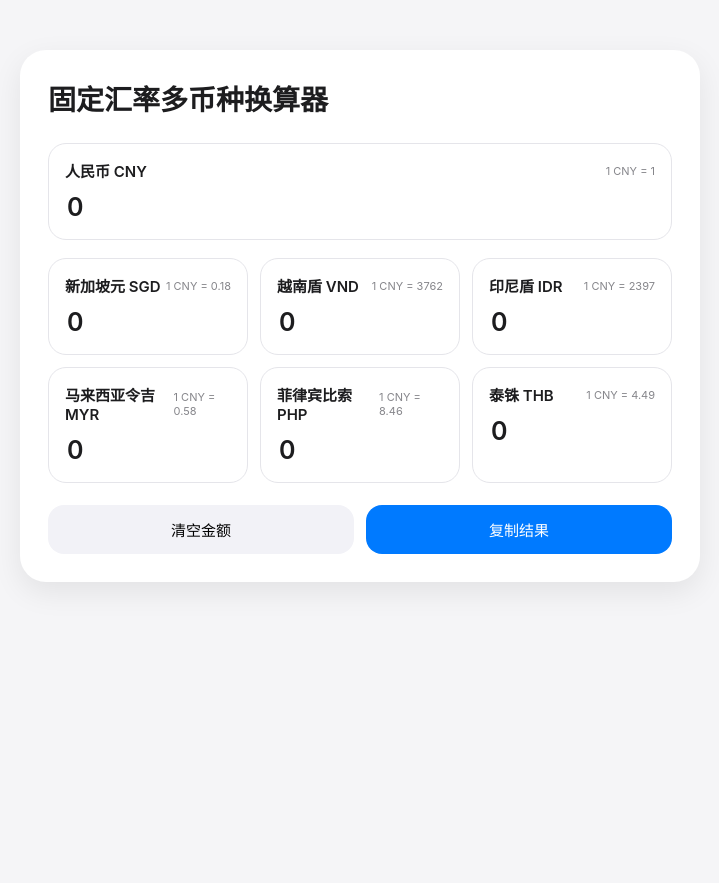
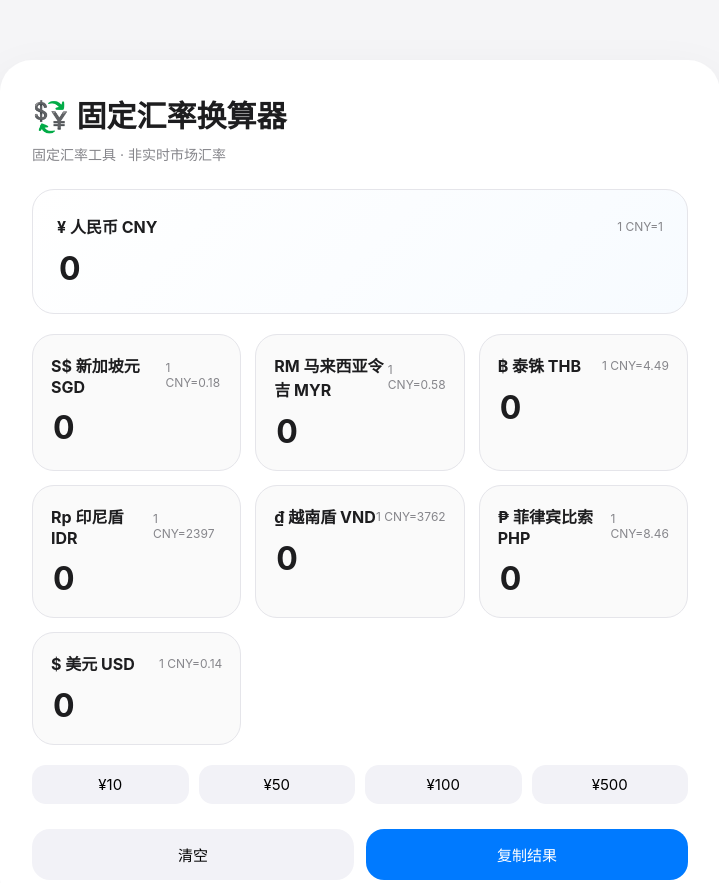
Before and after one commit to Pigan-Et/multi-currency-converter, a plain HTML site: page index.html in a window 1280 px wide. Shown: the top 883 px of the page, without its empty margins (280-999 px from the left). Before the commit the page ends 800 px from the top, so only its background shows below. Drawn offline with Linux system fonts and the light colour scheme.

Commit message:
Update index.html
优化UI

```diff
--- a/index.html
+++ b/index.html
@@ -1,12 +1,10 @@
 <!DOCTYPE html>
 <html lang="zh-CN">
 <head>
-
 <meta charset="UTF-8">
 <meta name="viewport" content="width=device-width, initial-scale=1.0">
 
 <title>固定汇率多币种换算器</title>
-
 
 <style>
 
@@ -17,7 +15,6 @@
     BlinkMacSystemFont,
     "SF Pro Display",
     "PingFang SC",
-    "Helvetica Neue",
     Arial,
     sans-serif;
 }
@@ -32,31 +29,44 @@ body{
 }
 
 
+
 .container{
 
-    max-width:720px;
-    margin:30px auto;
+    max-width:760px;
+    margin:40px auto;
     padding:20px;
 
 }
 
 
+
 .card{
 
     background:white;
-    border-radius:26px;
-    padding:28px;
+    border-radius:32px;
+    padding:32px;
 
     box-shadow:
-    0 10px 30px rgba(0,0,0,.08);
+    0 20px 50px rgba(0,0,0,.08);
 
 }
 
 
+
 h1{
 
-    font-size:28px;
-    margin:0 0 25px;
+    font-size:30px;
+    margin:0 0 8px;
+
+}
+
+
+
+.subtitle{
+
+    color:#86868b;
+    font-size:14px;
+    margin-bottom:25px;
 
 }
 
@@ -64,12 +74,23 @@ h1{
 
 .currency-item{
 
+    background:#fafafa;
+
     border:1px solid #e5e5ea;
-    border-radius:18px;
 
-    padding:16px;
+    border-radius:22px;
 
-    transition:.2s;
+    padding:18px;
+
+    transition:.25s;
+
+}
+
+
+
+.currency-item:hover{
+
+    transform:translateY(-2px);
 
 }
 
@@ -81,13 +102,82 @@ h1{
 
     background:#f0f7ff;
 
+    transform:scale(1.02);
+
 }
 
 
 
 .cny-box{
 
-    margin-bottom:18px;
+    background:
+    linear-gradient(
+    135deg,
+    #ffffff,
+    #f7fbff
+    );
+
+    padding:24px;
+
+    margin-bottom:20px;
+
+}
+
+
+
+.currency-header{
+
+    display:flex;
+    justify-content:space-between;
+    align-items:center;
+
+    margin-bottom:10px;
+
+}
+
+
+
+.currency-name{
+
+    font-weight:700;
+    font-size:16px;
+
+}
+
+
+
+.rate{
+
+    font-size:12px;
+    color:#86868b;
+
+}
+
+
+
+input{
+
+    width:100%;
+
+    border:none;
+
+    background:transparent;
+
+    outline:none;
+
+    font-size:32px;
+
+    font-weight:700;
+
+    color:#1d1d1f;
+
+}
+
+
+
+input::-webkit-inner-spin-button{
+
+    display:none;
 
 }
 
@@ -100,61 +190,46 @@ h1{
     grid-template-columns:
     repeat(3,1fr);
 
-    gap:12px;
+    gap:14px;
 
 }
 
 
 
-.currency-header{
+.quick{
 
     display:flex;
 
-    justify-content:space-between;
+    gap:10px;
 
-    align-items:center;
-
-    margin-bottom:10px;
+    margin:20px 0;
 
 }
 
 
 
-.currency-name{
+.quick button{
 
-    font-size:15px;
+    flex:1;
 
-    font-weight:600;
+    border:none;
+
+    background:#f2f2f7;
+
+    padding:10px;
+
+    border-radius:14px;
+
+    cursor:pointer;
+
+    transition:.2s;
 
 }
 
 
+.quick button:hover{
 
-.rate{
-
-    font-size:11px;
-
-    color:#86868b;
-
-}
-
-
-
-input{
-
-    width:100%;
-
-    border:none;
-
-    outline:none;
-
-    background:transparent;
-
-    font-size:25px;
-
-    font-weight:600;
-
-    color:#1d1d1f;
+    background:#e5e5ea;
 
 }
 
@@ -166,7 +241,7 @@ input{
 
     gap:12px;
 
-    margin-top:22px;
+    margin-top:25px;
 
 }
 
@@ -174,13 +249,11 @@ input{
 
 button{
 
-    flex:1;
-
     border:none;
 
-    padding:14px;
+    border-radius:18px;
 
-    border-radius:16px;
+    padding:15px;
 
     font-size:15px;
 
@@ -192,6 +265,8 @@ button{
 
 .clear{
 
+    flex:1;
+
     background:#f2f2f7;
 
 }
@@ -200,9 +275,51 @@ button{
 
 .copy{
 
+    flex:1;
+
     background:#007aff;
 
     color:white;
+
+}
+
+
+
+.toast{
+
+    position:fixed;
+
+    left:50%;
+
+    bottom:40px;
+
+    transform:
+    translateX(-50%)
+    translateY(20px);
+
+    background:#1d1d1f;
+
+    color:white;
+
+    padding:12px 22px;
+
+    border-radius:20px;
+
+    opacity:0;
+
+    transition:.3s;
+
+}
+
+
+
+.toast.show{
+
+    opacity:1;
+
+    transform:
+    translateX(-50%)
+    translateY(0);
 
 }
 
@@ -220,7 +337,6 @@ button{
 }
 
 
-
 .card{
 
     padding:20px;
@@ -228,44 +344,35 @@ button{
 }
 
 
-
 h1{
 
-    font-size:22px;
+    font-size:24px;
 
 }
 
 
 .other-grid{
 
-    gap:8px;
-
-}
-
-
-.currency-item{
-
-    padding:12px;
+    grid-template-columns:
+    repeat(2,1fr);
 
 }
 
 
 input{
 
-    font-size:20px;
+    font-size:25px;
 
 }
 
 
-.rate{
+.quick button:nth-child(n+4){
 
     display:none;
 
 }
 
-
 }
-
 
 
 </style>
@@ -284,8 +391,15 @@ input{
 
 
 <h1>
-固定汇率多币种换算器
+💱 固定汇率换算器
 </h1>
+
+
+<div class="subtitle">
+
+固定汇率工具 · 非实时市场汇率
+
+</div>
 
 
 
@@ -293,10 +407,32 @@ input{
 
 
 
+<div class="quick">
+
+<button onclick="quick(10)">
+¥10
+</button>
+
+<button onclick="quick(50)">
+¥50
+</button>
+
+<button onclick="quick(100)">
+¥100
+</button>
+
+<button onclick="quick(500)">
+¥500
+</button>
+
+</div>
+
+
+
 <div class="buttons">
 
 <button class="clear" onclick="clearAll()">
-清空金额
+清空
 </button>
 
 
@@ -304,16 +440,19 @@ input{
 复制结果
 </button>
 
+</div>
+
+
+
+</div>
 
 </div>
 
 
+
+<div class="toast" id="toast">
+复制成功
 </div>
-
-
-</div>
-
-
 
 
 
@@ -326,6 +465,7 @@ const currencies=[
 {
 code:"CNY",
 name:"人民币",
+symbol:"¥",
 rate:1,
 decimal:1
 },
@@ -334,15 +474,26 @@ decimal:1
 {
 code:"SGD",
 name:"新加坡元",
+symbol:"S$",
 rate:0.18,
 decimal:1
 },
 
 
 {
-code:"VND",
-name:"越南盾",
-rate:3762,
+code:"MYR",
+name:"马来西亚令吉",
+symbol:"RM",
+rate:0.58,
+decimal:1
+},
+
+
+{
+code:"THB",
+name:"泰铢",
+symbol:"฿",
+rate:4.49,
 decimal:0
 },
 
@@ -350,32 +501,36 @@ decimal:0
 {
 code:"IDR",
 name:"印尼盾",
+symbol:"Rp",
 rate:2397,
 decimal:0
 },
 
 
 {
-code:"MYR",
-name:"马来西亚令吉",
-rate:0.58,
-decimal:1
+code:"VND",
+name:"越南盾",
+symbol:"₫",
+rate:3762,
+decimal:0
 },
 
 
 {
 code:"PHP",
 name:"菲律宾比索",
+symbol:"₱",
 rate:8.46,
 decimal:0
 },
 
 
 {
-code:"THB",
-name:"泰铢",
-rate:4.49,
-decimal:0
+code:"USD",
+name:"美元",
+symbol:"$",
+rate:0.14,
+decimal:2
 }
 
 
@@ -385,40 +540,38 @@ decimal:0
 
 let values={};
 
+currencies.forEach(c=>{
+values[c.code]=0;
+});
+
 
 let active="CNY";
 
 
-
-currencies.forEach(c=>{
-
-values[c.code]=0;
-
-});
-
-
-
-const container=
+const list=
 document.getElementById("currencyList");
 
 
 
-
-function formatMoney(value,c){
+function format(value,c){
 
 return Number(value)
-.toFixed(c.decimal);
+.toLocaleString(
+"en-US",
+{
+minimumFractionDigits:c.decimal,
+maximumFractionDigits:c.decimal
+}
+);
 
 }
 
 
 
+function createCard(c){
 
 
-function createCurrencyCard(c){
-
-
-const div=document.createElement("div");
+let div=document.createElement("div");
 
 
 div.className="currency-item";
@@ -434,83 +587,65 @@ div.innerHTML=`
 
 <div class="currency-name">
 
-${c.name} ${c.code}
+${c.symbol} ${c.name} ${c.code}
 
 </div>
 
 
 <div class="rate">
 
-1 CNY = ${c.rate}
+1 CNY=${c.rate}
+
+</div>
 
 </div>
 
 
-</div>
-
-
-<input
-type="number"
-step="any"
-value="0"
-/>
+<input value="0" type="number">
 
 `;
 
 
 
-const input=
+let input=
 div.querySelector("input");
 
 
 
-
-input.addEventListener("focus",()=>{
-
+input.onfocus=()=>{
 
 active=c.code;
 
-
 document
 .querySelectorAll(".currency-item")
-.forEach(item=>{
-
-item.classList.remove("active");
-
-});
-
+.forEach(x=>
+x.classList.remove("active")
+);
 
 div.classList.add("active");
 
-
-});
+};
 
 
 
-
-
-input.addEventListener("input",()=>{
+input.oninput=()=>{
 
 
 active=c.code;
 
 
 let amount=
-parseFloat(input.value)||0;
-
+Number(input.value)||0;
 
 
 let cny;
-
 
 
 if(c.code==="CNY"){
 
 cny=amount;
 
-}
-
-else{
+}else{
 
 cny=
 amount/c.rate;
@@ -519,39 +654,29 @@ amount/c.rate;
 
 
 
-
-
 currencies.forEach(item=>{
-
 
 values[item.code]
 =
 cny*item.rate;
 
-
 });
 
 
+update();
 
-refreshInputs();
-
-
-});
+};
 
 
 
 return div;
-
 
 }
 
 
 
 
-
-
-
-function refreshInputs(){
+function update(){
 
 
 document
@@ -563,26 +688,22 @@ let code=
 div.dataset.code;
 
 
+if(code!==active){
+
+
 let c=
 currencies.find(
 x=>x.code===code
 );
 
 
-let input=
-div.querySelector("input");
+div.querySelector("input")
+.value=
+format(values[code],c);
 
 
+}
 
-if(code!==active){
-
-input.value=
-formatMoney(
-values[code],
-c
-);
-
-}
 
 
 });
@@ -594,23 +715,16 @@ c
 
 
 
-// 创建人民币大卡片
-
-let cny=
-createCurrencyCard(
-currencies[0]
-);
+let main=
+createCard(currencies[0]);
 
 
-cny.classList.add("cny-box");
+main.classList.add("cny-box");
 
 
-container.appendChild(cny);
+list.appendChild(main);
 
 
-
-
-// 创建其他货币
 
 let grid=
 document.createElement("div");
@@ -619,30 +733,46 @@ document.createElement("div");
 grid.className="other-grid";
 
 
-
 currencies
 .slice(1)
 .forEach(c=>{
 
-
 grid.appendChild(
-createCurrencyCard(c)
+createCard(c)
 );
-
 
 });
 
 
-
-container.appendChild(grid);
+list.appendChild(grid);
 
 
 
 
 
+function quick(num){
+
+active="CNY";
+
+values.CNY=num;
+
+currencies.forEach(c=>{
+
+values[c.code]
+=
+num*c.rate;
+
+});
+
+
+update();
+
+}
+
+
+
 
 function clearAll(){
-
 
 currencies.forEach(c=>{
 
@@ -654,39 +784,44 @@ values[c.code]=0;
 active="CNY";
 
 
-refreshInputs();
+update();
 
 
 }
 
 
 
-
 function copyResult(){
 
 
-let result=
-"固定汇率换算结果\n\n";
-
+let text=
+"💱 固定汇率换算结果\n\n";
 
 
 currencies.forEach(c=>{
 
-
-result+=
-
-`${c.name} ${c.code}: ${formatMoney(values[c.code],c)}\n`;
-
+text+=
+`${c.symbol}${c.name} ${c.code}: ${format(values[c.code],c)}\n`;
 
 });
 
 
-
 navigator.clipboard
-.writeText(result)
+.writeText(text)
 .then(()=>{
 
-alert("复制成功");
+let toast=
+document.getElementById("toast");
+
+toast.classList.add("show");
+
+
+setTimeout(()=>{
+
+toast.classList.remove("show");
+
+},1500);
+
 
 });
 
@@ -698,6 +833,6 @@ alert("复制成功");
 </script>
 
 
+</body>
 
-</body>
 </html>
```
